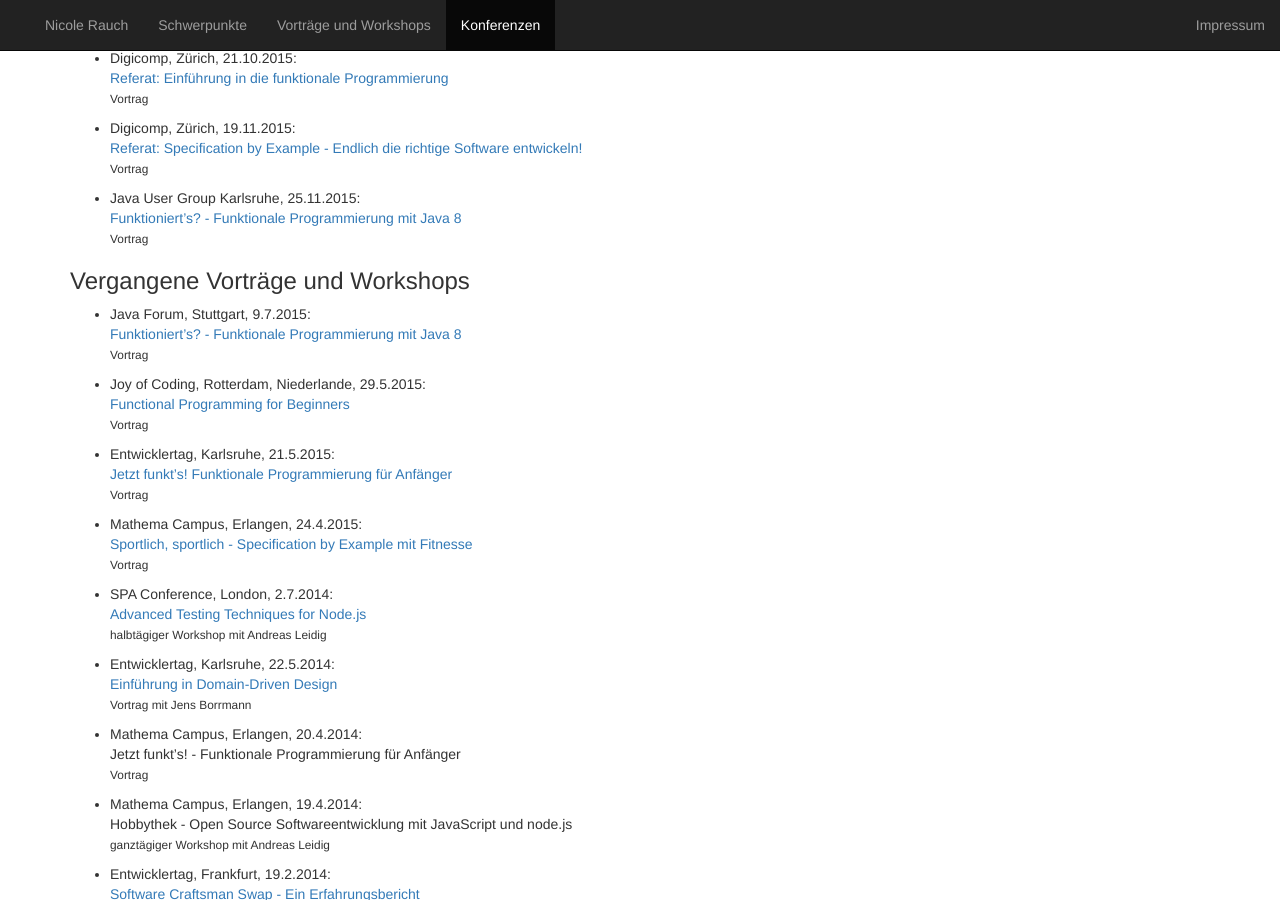
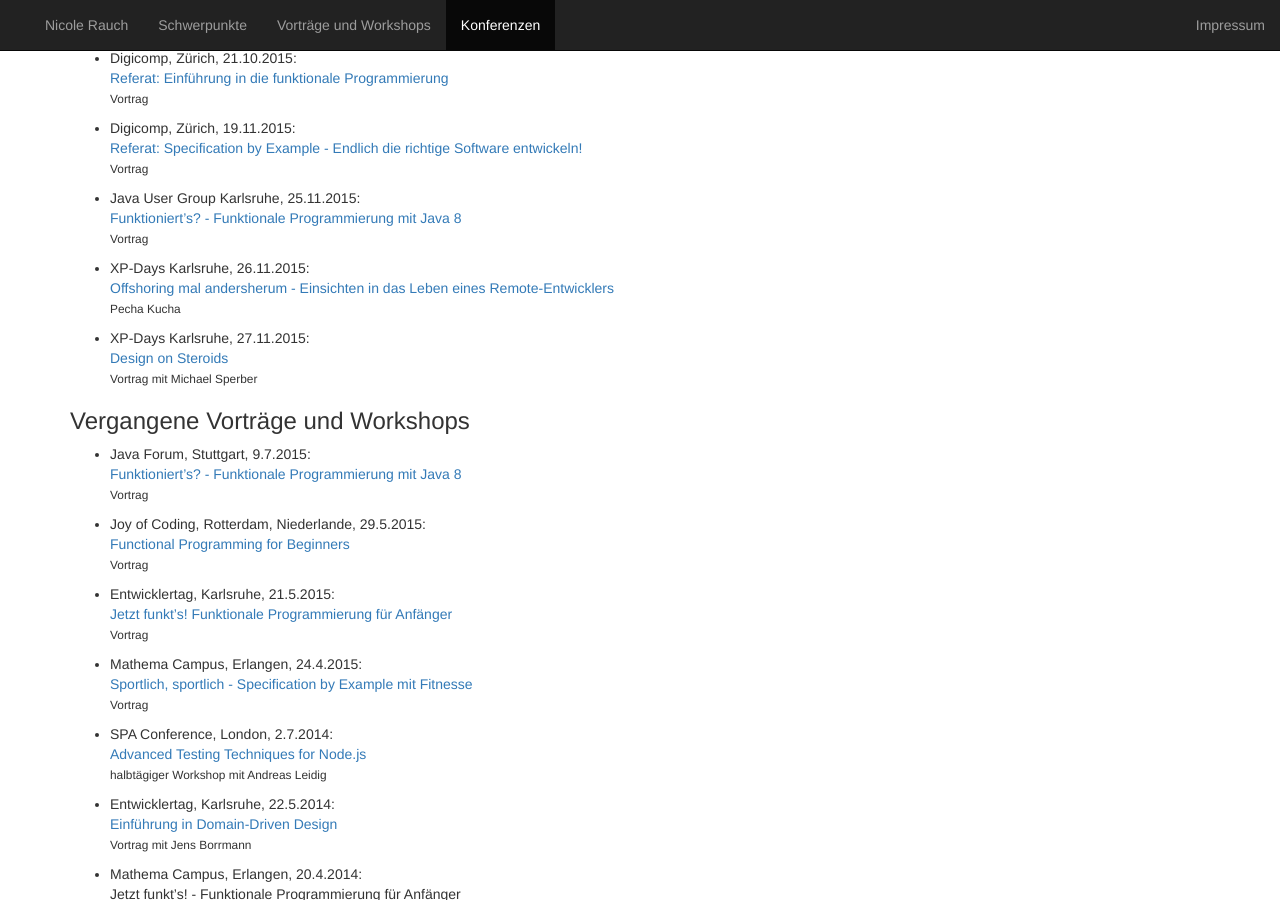
Before and after one commit to NicoleRauch/BusinessWebsite, a Jekyll site: the page built from jekyll/konferenzen.md, in a window 1280 px wide and 900 px high, scrolled down 338 px. Built offline with Jekyll 4.4.1, drawn with Linux system fonts in a browser that asks for light colours; nearby versions of some CDN libraries; library files that are not in the unit come from our copies.

Commit message:
XP-Days-Vorträge

```diff
--- a/jekyll/konferenzen.md
+++ b/jekyll/konferenzen.md
@@ -23,6 +23,14 @@ layout: default
 * Java User Group Karlsruhe, 25.11.2015:<br>
   [Funktioniert's? - Funktionale Programmierung mit Java 8](http://jug-karlsruhe.mixxt.de/networks/events/show_event.104754)<br>
   <small>Vortrag</small>
+
+* XP-Days Karlsruhe, 26.11.2015:<br>
+  [Offshoring mal andersherum - Einsichten in das Leben eines Remote-Entwicklers](http://www.xpdays.de/2015/sessions/063-offshoring-mal-andersherum-einsichten-in-das-leben-eines-remote-entwicklers.html)<br>
+  <small>Pecha Kucha</small>
+
+* XP-Days Karlsruhe, 27.11.2015:<br>
+  [Design on Steroids](http://www.xpdays.de/2015/sessions/065-design-on-steroids.html)<br>
+  <small>Vortrag mit Michael Sperber</small>
 
 ### Vergangene Vorträge und Workshops
 
```
